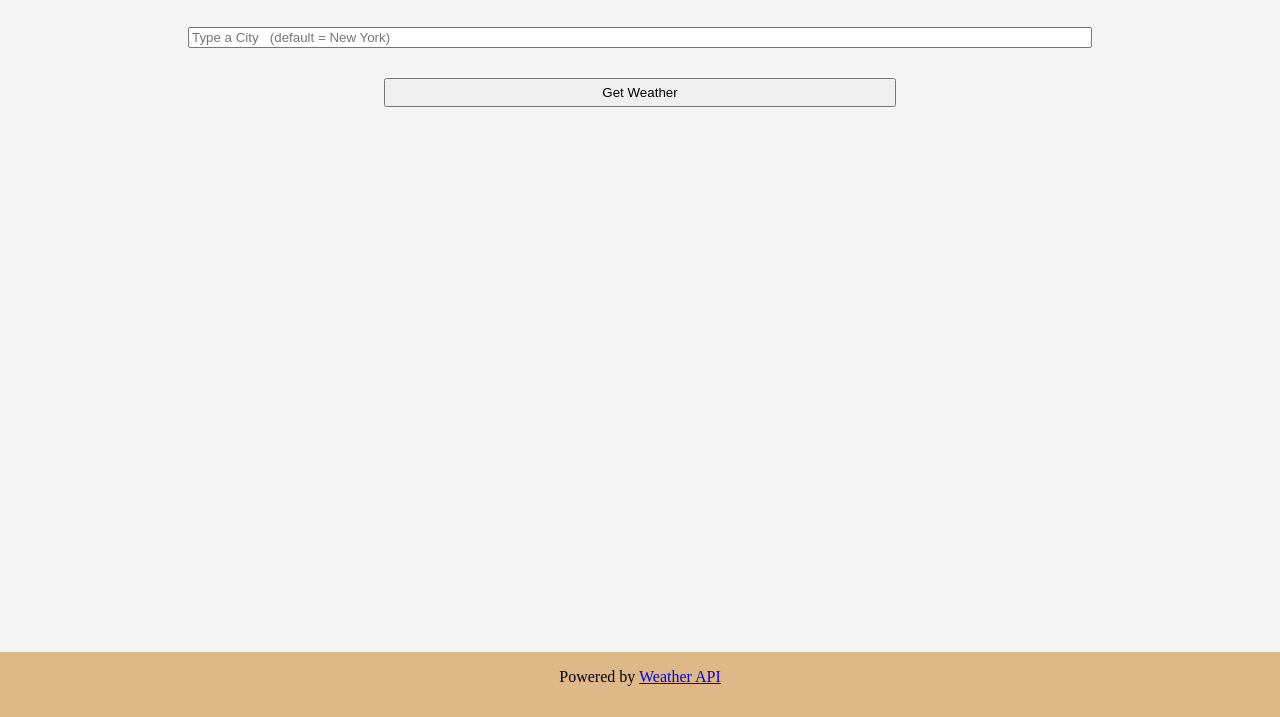
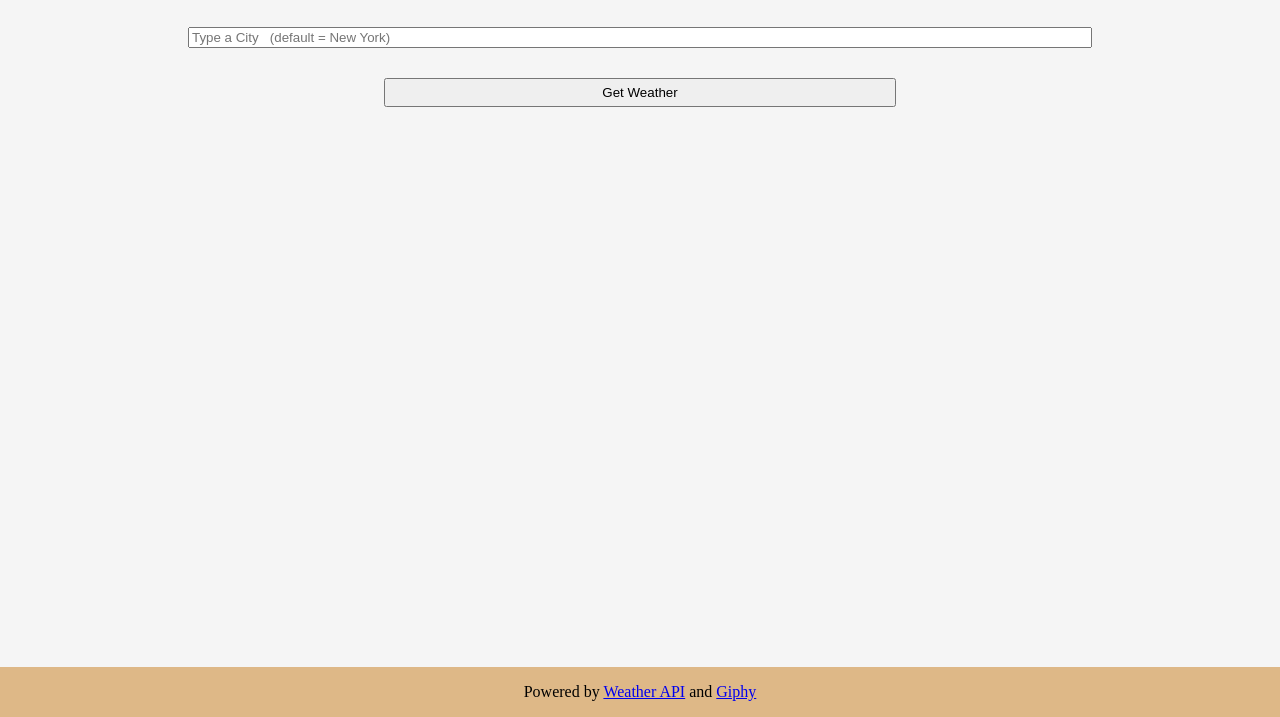
Before and after one commit to George-Gabechava/TOP-Weather-API, a plain HTML site: page index.html in a window 1280 px wide. Shown: the part 83-800 px from the top of the page. Drawn offline with Linux system fonts and the light colour scheme.

Commit message:
credited giphy

```diff
--- a/index.html
+++ b/index.html
@@ -30,8 +30,7 @@
 
 
     <div id="foot">
-      <p>Powered by <a href="https://www.weatherapi.com/">Weather API</a></p>
-
+      <p>Powered by <a href="https://www.weatherapi.com/">Weather API</a> and <a href="https://giphy.com/">Giphy</a></p>
     </div>
 
 
--- a/style.css
+++ b/style.css
@@ -44,7 +44,6 @@ body {
     display: flex;
     width: 100%;
     background-color: burlywood;
-    padding-bottom: 15px;
 
     justify-content: center;
 }
```
